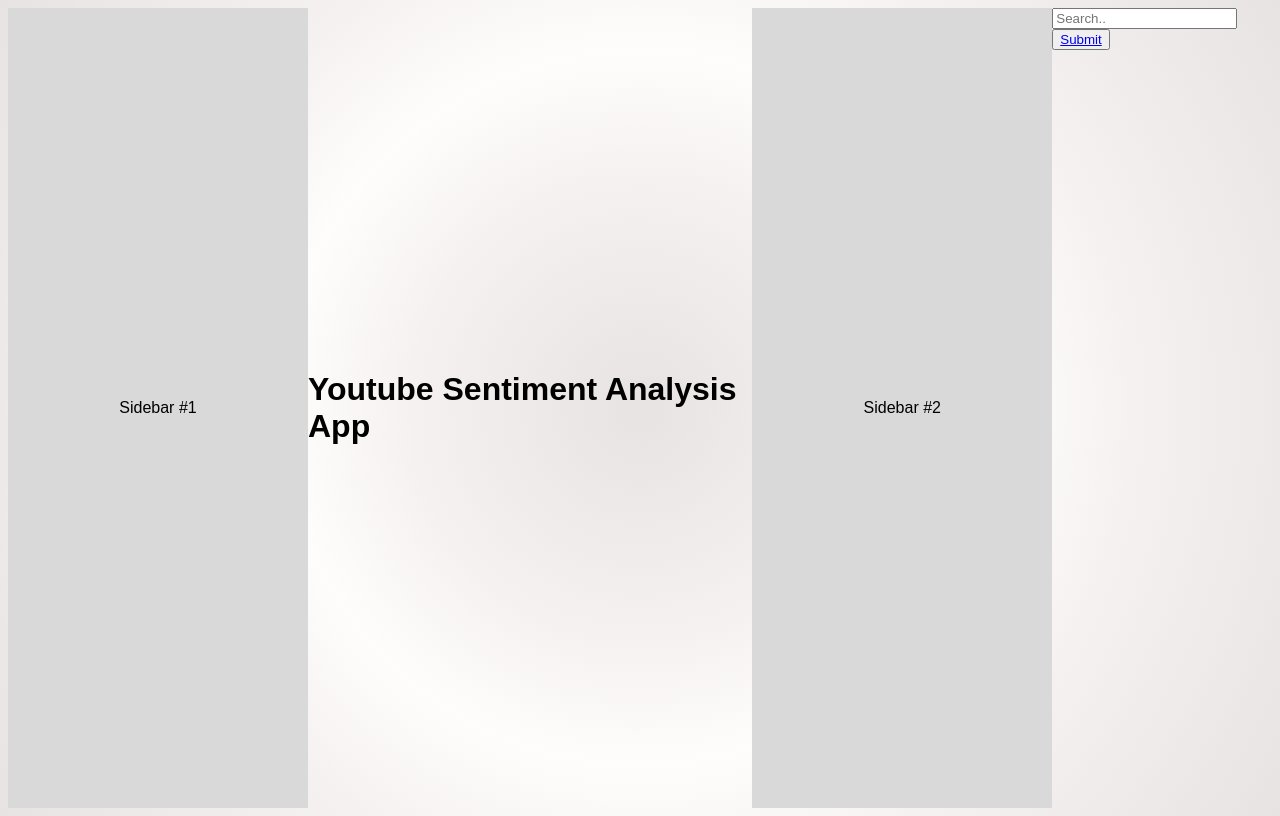
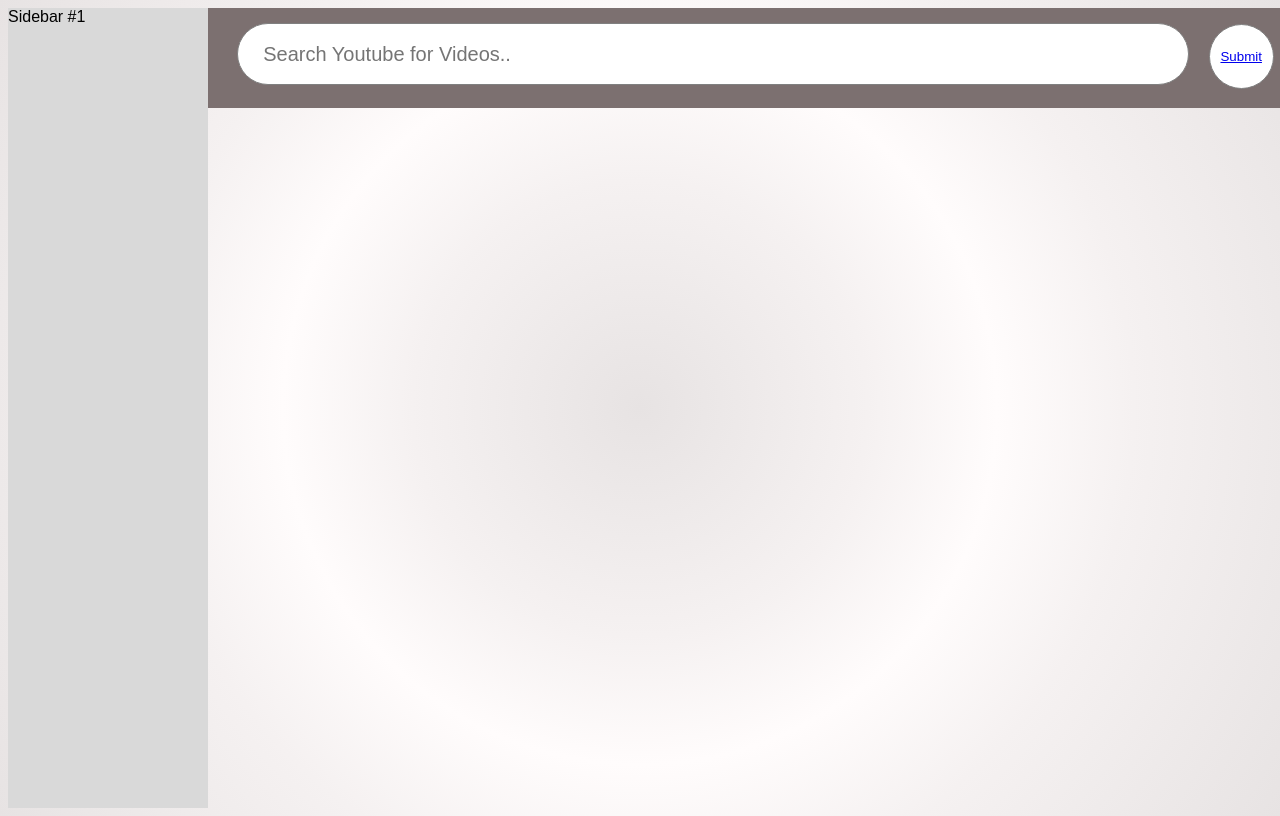
Before and after one commit to rtogn/YouTube-Comment-Sentiment-Analysis-Website, a Flask app: page / in a window 1280 px wide. Run offline with Flask 2, Linux system fonts and the light colour scheme.

Commit message:
Formatted and centered search bar, got rid of one of the side-bars, and added some hover functionality to the bar

```diff
--- a/static/style.css
+++ b/static/style.css
@@ -1,13 +1,52 @@
 body {
     display: flex;
-        min-height: 100vh;
+    row-gap: 25px;
+    width: 100%;
+    min-height: 100vh;
     background: rgb(231,227,227);
-       background: radial-gradient(circle, rgba(231,227,227,1) 0%, rgba(245,241,241,1) 30%, rgba(255,252,252,1) 47%, rgba(245,241,241,1) 65%, rgba(231,227,227,1) 100%);
+    background: radial-gradient(circle, rgba(231,227,227,1) 0%,
+        rgba(245,241,241,1) 30%, rgba(255,252,252,1) 47%, rgba(245,241,241,1) 65%, rgba(231,227,227,1) 100%);
+}
+
+.top_header {
+    background-color: #7C7070;
+    display: flex;
+    height: 100px;
+    flex-grow: 1;
+    flex-shrink: 0;
+}
+
+.search_text {
+    background-color: white;
+    margin: 15px 15px 15px 15px;
+    border-radius: 35px;
+    border: 1px solid gray;
+    width: 900px;
+    height: 30px;
+    padding: 15px 25px 15px 25px;
+    font-size: 20px;
+}
+
+.search_text:hover, .search_text:focus {
+    border: 1.5px solid #961900;
+    background-color: #D9D9D9;
+}
+
+.search {
+    background-color: white;
+    border: 1px solid gray;
+    border-radius: 50%;
+    height: 65px;
+    width: 65px;
+}
+
+.search:hover, .search:focus {
+    border: 1.5px solid #961900;
+    background-color: #D9D9D9;
 }
 
 .left_sidebar {
-    display: flex;
-    min-width: 300px;
+    width: 200px;
     background-color: #D9D9D9;
 }
 
@@ -16,15 +55,10 @@ body {
     flex-grow: 1;
 }
 
-.right_sidebar {
-    display: flex;
-    min-width: 300px;
-    background-color: #D9D9D9;
-}
-
 .all-text {
     font-family: arial;
-    margin: auto;
+    margin-right: auto;
+    margin-left: auto;
 }
 
 @media only screen and (max-width: 992px) {
--- a/templates/index.html
+++ b/templates/index.html
@@ -12,25 +12,15 @@
 		</aside>
 
 		<main class="main_bar">
-			<span class="all-text">
-			        <h1>Youtube Sentiment Analysis App</h1>
-			</span>
+			<div class="top_header">
+				<span class="all-text">
+				<!-- search bar-->
+				<input type="text" class="search_text" placeholder="Search Youtube for Videos..">
+				<button type="submit" class="search">
+					<a href="{{ url_for('search_results') }}">Submit</a></button>
+				</span>
+			</div>
 		</main>
-
-		<aside class="right_sidebar">
-			<span class="all-text">Sidebar #2</span>
-		</aside>
-
-		<!-- search bar-->
-
-		<div class="topnav">
-			<input type="text" placeholder="Search..">
-			<button type="submit">
-				<a href="{{ url_for('search_results') }}">Submit</a></button>
-
-		  </div>
-			<!-- link to the next page-->
-
 		<!-- User Login stuff-->
 	</body>
 
```
Also changed, not shown: 1 other file.
